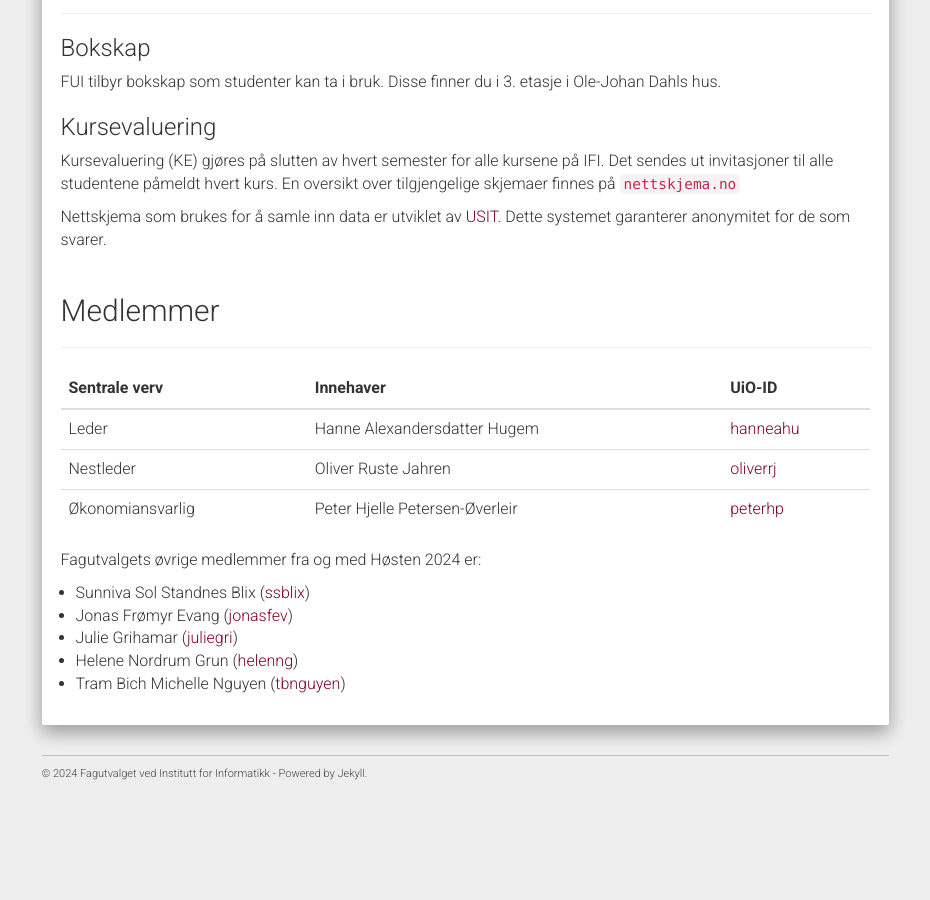
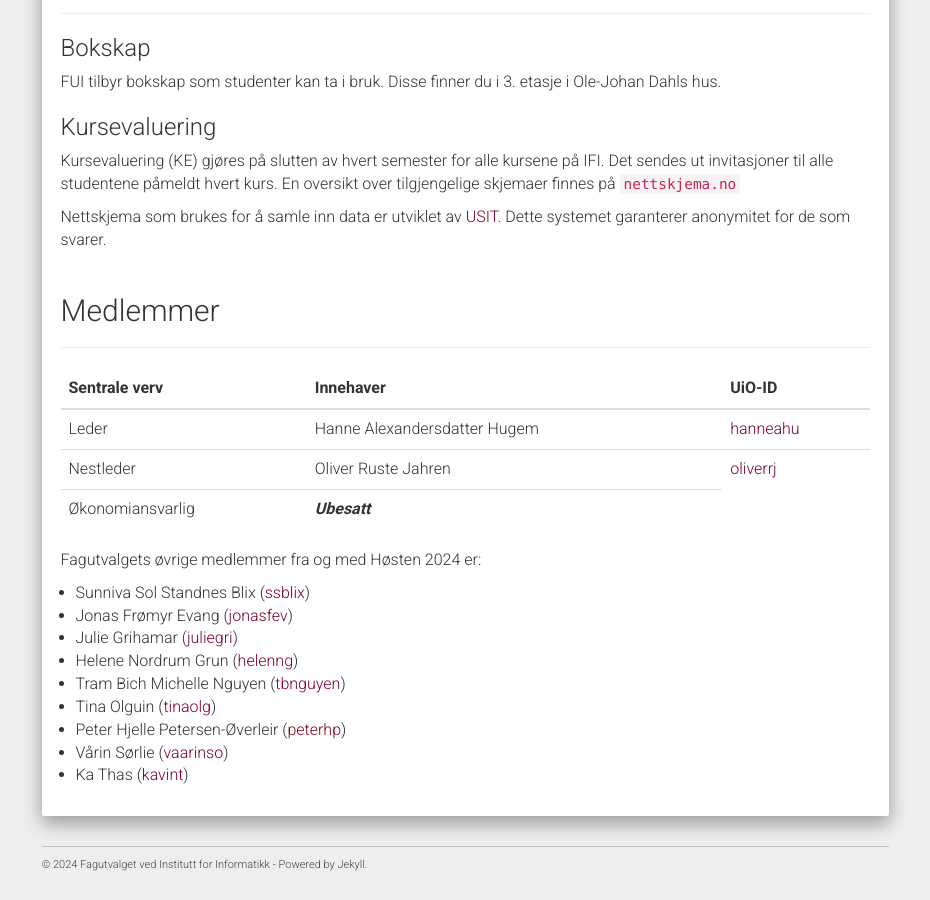
Before and after one commit to fui/fui.github.io, a Jekyll site: the page built from pages/fagutvalget.md, in a window 1280 px wide and 900 px high, scrolled down 820 px. Shown: the whole window, without its empty margins (321-1251 px from the left). Built offline with Jekyll 4.4.1, drawn with Linux system fonts in a browser that asks for light colours; before the commit the page ends 1629 px from its top, so only the background shows below that.

Commit message:
Oppdater oversikt over sittende medlemmer pr 2025-02-05.

```diff
--- a/pages/fagutvalget.md
+++ b/pages/fagutvalget.md
@@ -82,8 +82,9 @@ svarer.
     </tr>
     <tr>
       <td>Økonomiansvarlig</td>
-       <td>Peter Hjelle Petersen-Øverleir</td>
-      <td><a href="https://personer.uio.no/peterhp">peterhp</a></td>
+       <td><i><b>Ubesatt</b></i></td>
+       <!-- <td>Peter Hjelle Petersen-Øverleir</td> -->
+      <!-- <td><a href="https://personer.uio.no/peterhp">peterhp</a></td> -->
     </tr>
   </tbody>
 </table>
@@ -95,3 +96,7 @@ Fagutvalgets øvrige medlemmer fra og med Høsten 2024 er:
 - Julie Grihamar ([juliegri](https://personer.uio.no/juliegri))
 - Helene Nordrum Grun ([helenng](https://personer.uio.no/helenng))
 - Tram Bich Michelle Nguyen ([tbnguyen](https://personer.uio.no/tbnguyen))
+- Tina Olguin ([tinaolg](https://personer.uio.no/tinaolg))
+- Peter Hjelle Petersen-Øverleir ([peterhp](https://personer.uio.no/peterhp))
+- Vårin Sørlie ([vaarinso](https://personer.uio.no/vaarinso))
+- Ka Thas ([kavint](https://personer.uio.no/kavint))
```
